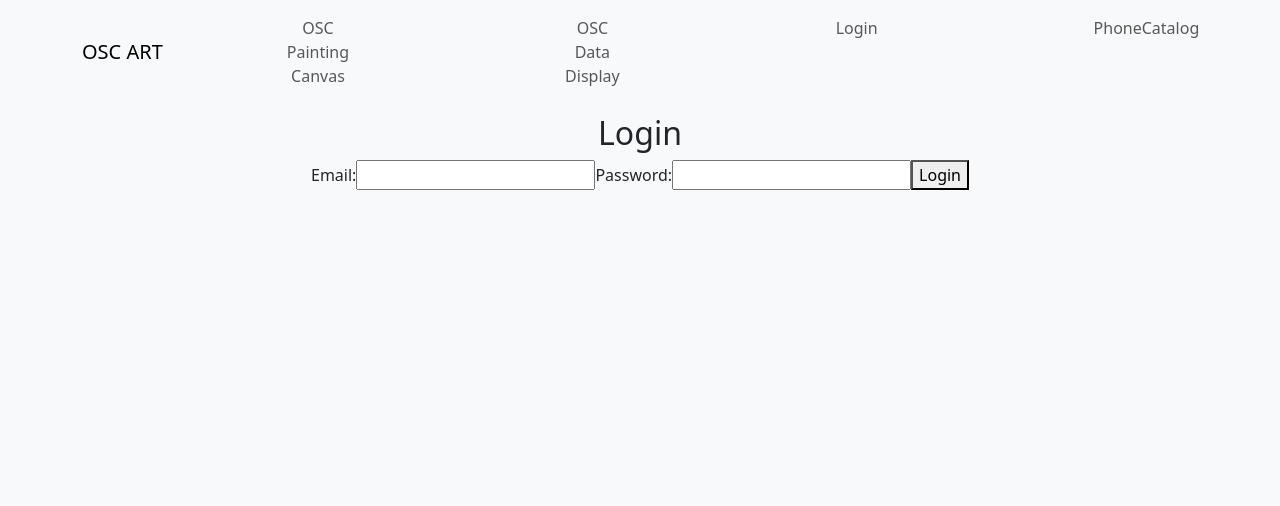
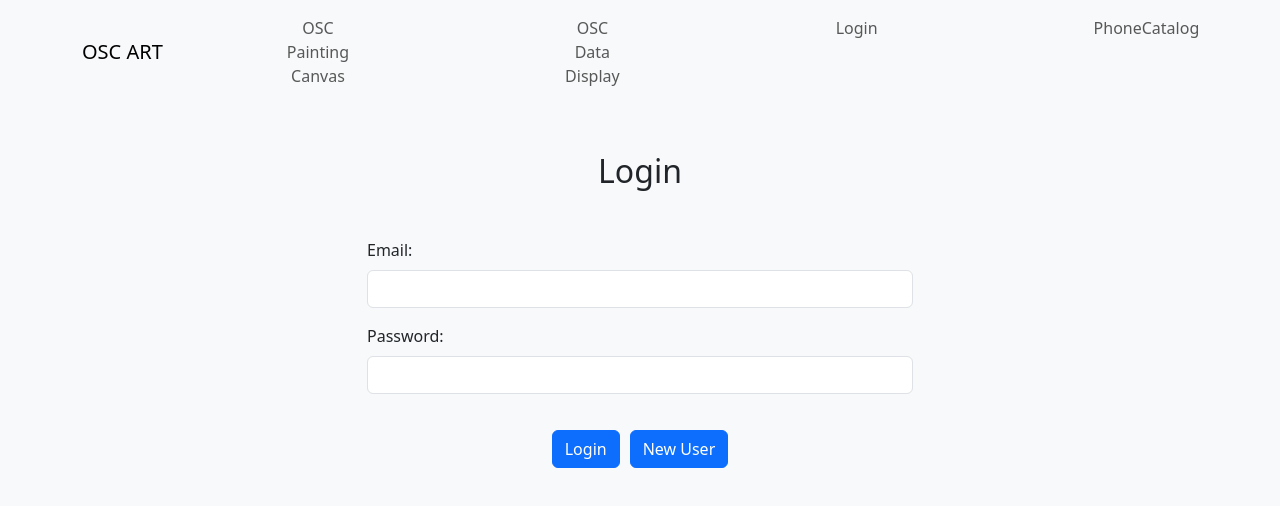
Before and after one commit to EHB-MCT/portfolio-starter-AndyHuizenga, a React (Create React App) app in the folder images/my-react-app/: page /login in a window 1280 px wide. Shown: the top 506 px of the page. Built offline with nearby package versions, Linux system fonts and the light colour scheme.

Commit message:
Build(Featlogin): builed Login page

```diff
--- a/images/my-react-app/src/Login.js
+++ b/images/my-react-app/src/Login.js
@@ -1,4 +1,5 @@
 import React, { useState } from 'react';
+import 'bootstrap/dist/css/bootstrap.min.css'; // Import Bootstrap CSS
 
 const Login = () => {
   const [email, setEmail] = useState('');
@@ -9,18 +10,32 @@
     console.log('Login button clicked');
   };
 
+  const handleNewUser = () => {
+    // Implement your login logic here
+    console.log('Login button clicked');
+  };
+
   return (
-    <div>
-      <h2>Login</h2>
-      <form>
-        <label>Email:</label>
-        <input type="email" value={email} onChange={(e) => setEmail(e.target.value)} />
+    <div className="container mt-5">
+      <div className="row justify-content-center">
+        <div className="col-lg-6">
+          <h2>Login</h2>
+          <form>
+            <div className="mb-3 mt-5">
+              <label htmlFor="email" className="form-label" style={{ float: 'left' }}>Email:</label>
+              <input type="email" className="form-control" id="email" value={email} onChange={(e) => setEmail(e.target.value)} />
+            </div>
 
-        <label>Password:</label>
-        <input type="password" value={password} onChange={(e) => setPassword(e.target.value)} />
+            <div className="mb-3">
+              <label htmlFor="password" className="form-label" style={{ float: 'left' }}>Password:</label>
+              <input type="password" className="form-control" id="password" value={password} onChange={(e) => setPassword(e.target.value)} />
+            </div>
 
-        <button type="button" onClick={handleLogin}>Login</button>
-      </form>
+            <button type="button" className="btn btn-primary" onClick={handleLogin}>Login</button>
+            <button type="button" className="btn btn-primary"style={{ marginLeft: '10px' }}  onClick={handleNewUser}>New User</button>
+          </form>
+        </div>
+      </div>
     </div>
   );
 };
```
